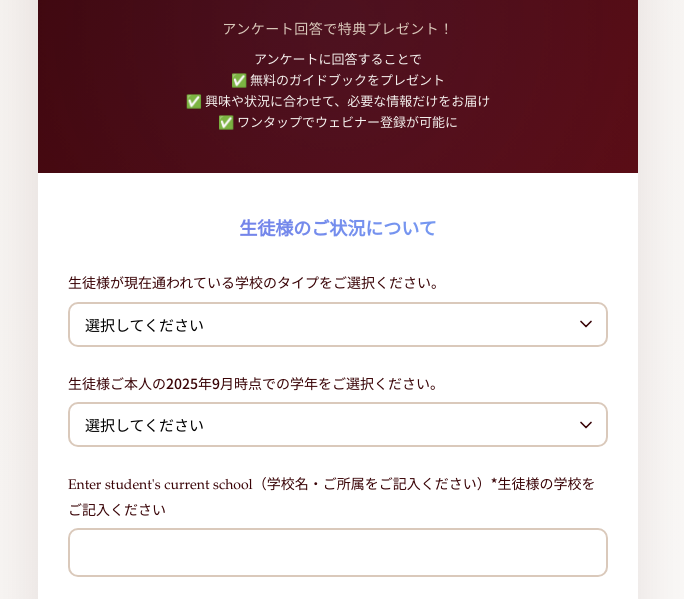
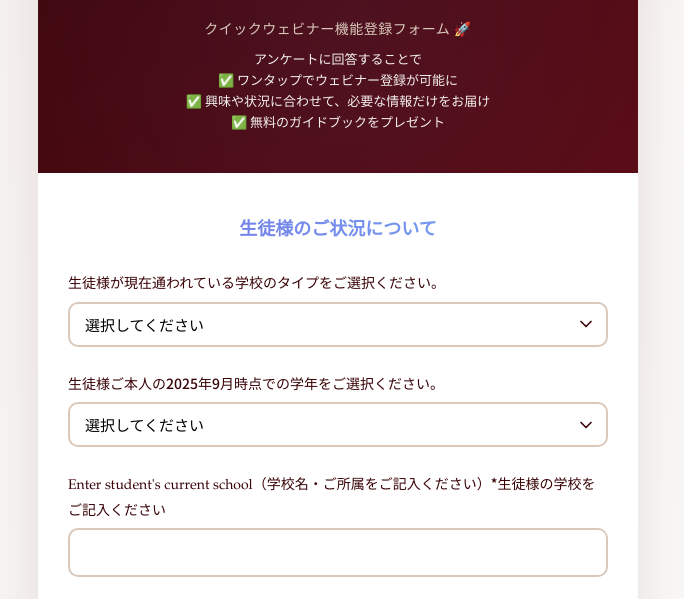
Before and after one commit to naost/quick_wb_registration, a plain HTML site: page welcome_to_crimson_line.html in a window 1280 px wide. Shown: the part 143-742 px from the top of the page, without its empty margins (302-986 px from the left). Drawn offline with Linux system fonts and the light colour scheme.

Commit message:
Update welcome_to_crimson_line.html

```diff
--- a/welcome_to_crimson_line.html
+++ b/welcome_to_crimson_line.html
@@ -3,7 +3,7 @@
 <head>
   <meta charset="UTF-8" />
   <meta name="viewport" content="width=device-width, initial-scale=1.0"/>
-  <title>無料ガイドブックプレゼントアンケート</title>
+  <title>ワンタップでウェビナー参加が可能に！</title>
 
   <link rel="preconnect" href="https://fonts.googleapis.com"/>
   <link rel="preconnect" href="https://fonts.gstatic.com" crossorigin/>
@@ -185,11 +185,11 @@
       <div class="logo-container">
         <img src="https://a.storyblok.com/f/64062/3240x3240/0cd4bdeacb/social-account-logo.png" alt="Crimson Education Logo"/>
       </div>
-      <div class="sub-header">アンケート回答で特典プレゼント！</div>
+      <div class="sub-header">クイックウェビナー機能登録フォーム 🚀</div>
       <div class="header-description">アンケートに回答することで</div>
+      <div class="header-description">✅ ワンタップでウェビナー登録が可能に </div>
+      <div class="header-description">✅ 興味や状況に合わせて、必要な情報だけをお届け</div>
       <div class="header-description">✅ 無料のガイドブックをプレゼント</div>
-      <div class="header-description">✅ 興味や状況に合わせて、必要な情報だけをお届け</div>
-      <div class="header-description">✅ ワンタップでウェビナー登録が可能に </div>
     </div>
 
     <div class="form-container">
```
